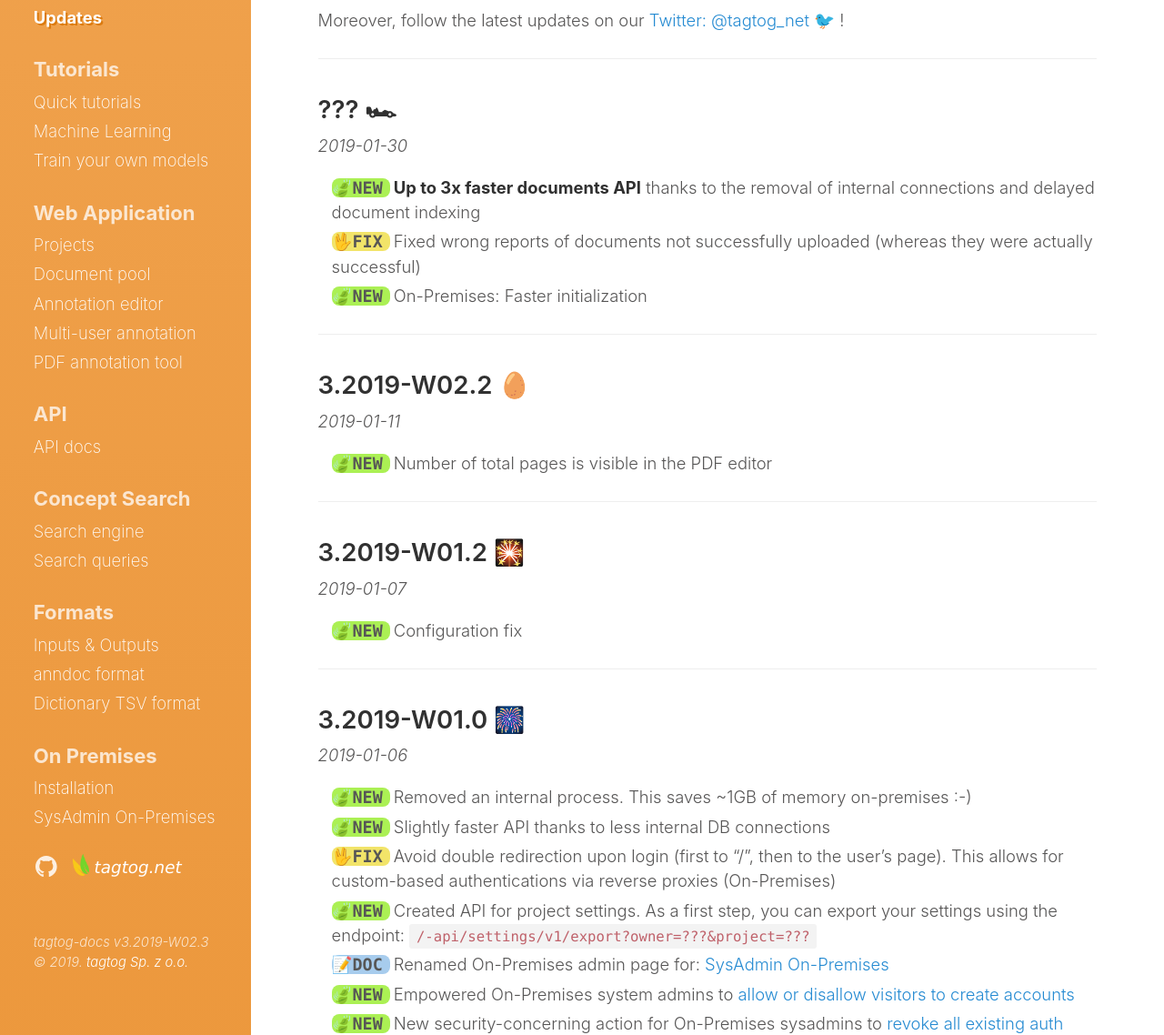
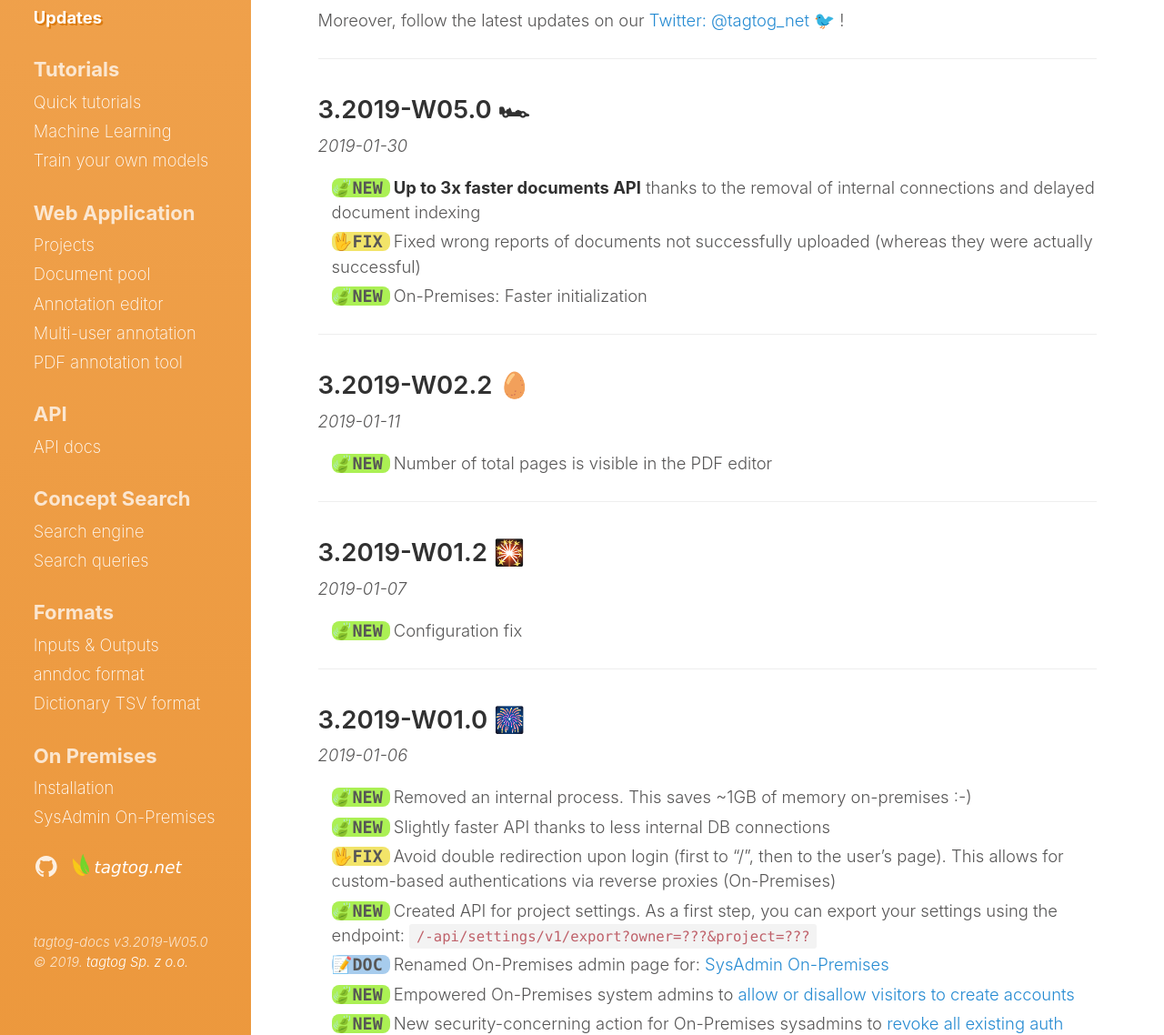
Before and after one commit to tagtogorg/tagtog-doc, a Jekyll site: the page built from updates.md, in a window 1280 px wide. Shown: the part 267-1405 px from the top of the page at 91% size. Built offline with Jekyll 4.4.1, drawn with Linux system fonts in a browser that asks for light colours; nearby versions of some CDN libraries; emoji names are drawn with the system emoji font.

Commit message:
Bump version: 3.2019-W05.0 🏎

```diff
--- a/_config.yml
+++ b/_config.yml
@@ -63,7 +63,7 @@ plugins:
   - jemoji
 
 # Custom vars
-version: 3.2019-W02.3
+version: 3.2019-W05.0
 sidebar_home_link:  true
 search_page:   false
 # sidebar_blog_link:  '/blog'   # By default, your home page is your blog
--- a/updates.md
+++ b/updates.md
@@ -14,7 +14,7 @@ Moreover, follow the latest updates on our [Twitter: @tagtog_net 🐦](https://t
 
 ---
 
-## ??? 🏎
+## 3.2019-W05.0 🏎
 _2019-01-30_
 
 <ul class="updates">
```
Also changed, not shown: 1 other file.
